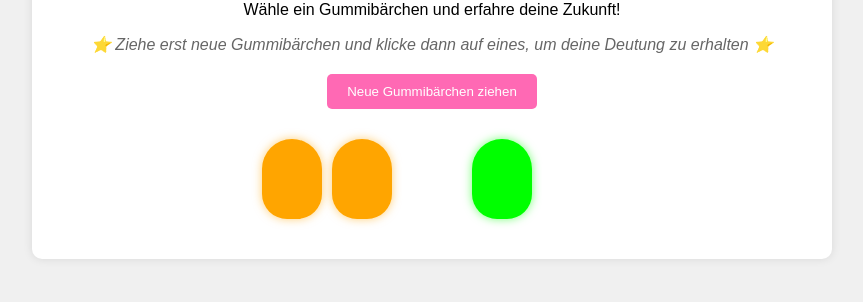
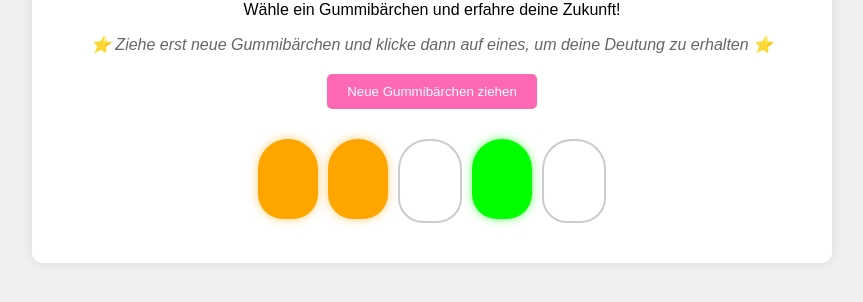
Before and after one commit to MelliEm/gummibaerchen-orakel, a plain HTML site: page index.html in a window 1280 px wide. Shown: the part 120-422 px from the top of the page, without its empty margins (208-1071 px from the left). Drawn offline with Linux system fonts and the light colour scheme.

Commit message:
Update index.html

```diff
--- a/index.html
+++ b/index.html
@@ -46,6 +46,11 @@
 
         .gummy:hover {
             transform: scale(1.1);
+        }
+
+        /* Weiße Gummibärchen bekommen eine spezielle Klasse */
+        .gummy-white {
+            border: 2px solid #ccc !important;
         }
 
         .deutung {
@@ -152,6 +157,9 @@
 
                 const gummy = document.createElement('div');
                 gummy.className = 'gummy';
+                if (zufallsFarbe === 'weiß') {
+                    gummy.classList.add('gummy-white');
+                }
                 gummy.style.backgroundColor = farben[zufallsFarbe];
                 gummy.style.boxShadow = `0 0 10px ${farben[zufallsFarbe]}88`;
                 gummy.onclick = () => zeigeDeutung(zufallsFarbe, i);
```
